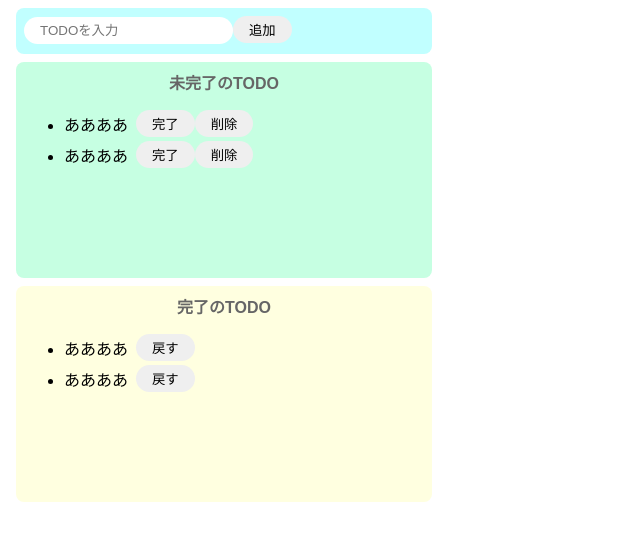
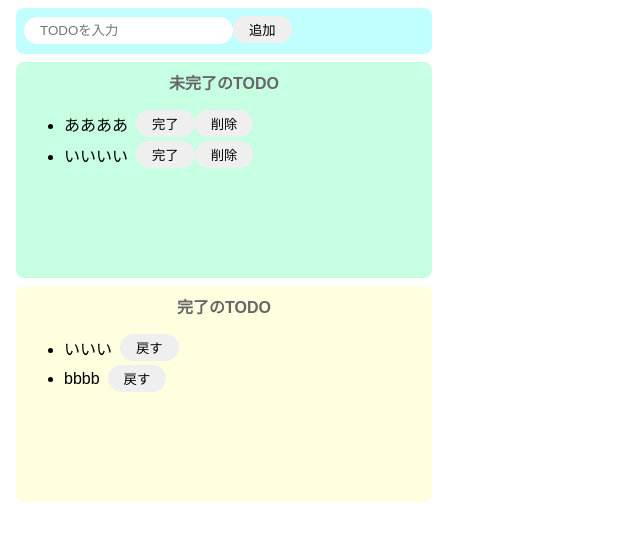
Before and after one commit to LibertyReman/todo-react, a React (Create React App) app: page / in a window 1280 px wide. Shown: the top 540 px of the page, without its empty margins (0-640 px from the left). Built offline with nearby package versions, Linux system fonts and the light colour scheme.

Commit message:
タスク追加機能の実装

```diff
--- a/src/App.jsx
+++ b/src/App.jsx
@@ -1,39 +1,62 @@
-import React from "react";
+import React, { useState } from "react";
 import "./styles.css";
 
 export const App = () => {
+  const [todoText, setTodoText] = useState("");
+  const [incompleteTodos, setIncompleteTodos] = useState([
+    "ああああ",
+    "いいいい"
+  ]);
+  const [completeTodos, setCompleteTodos] = useState(["いいい", "bbbb"]);
+
+  const onChangeTodoText = (event) => setTodoText(event.target.value);
+
+  const onClickAdd = () => {
+    if (todoText === "") return;
+    //alert(todoText);
+    // 配列コピーしてtodoTextを最後に追加
+    const newTodos = [...incompleteTodos, todoText];
+    setIncompleteTodos(newTodos);
+    setTodoText("");
+  };
+
   return (
     <>
       <div className="input-area">
-        <input placeholder="TODOを入力" />
-        <button>追加</button>
+        <input
+          placeholder="TODOを入力"
+          value={todoText}
+          onChange={onChangeTodoText}
+        />
+        <button onClick={onClickAdd}>追加</button>
       </div>
       <div className="incomplete-area">
         <p className="title">未完了のTODO</p>
         <ul>
-          <div className="list-row">
-            <li>ああああ</li>
-            <button>完了</button>
-            <button>削除</button>
-          </div>
-          <div className="list-row">
-            <li>ああああ</li>
-            <button>完了</button>
-            <button>削除</button>
-          </div>
+          {/* ループ処理 */}
+          {incompleteTodos.map((todo) => {
+            return (
+              <div key={todo} className="list-row">
+                <li>{todo}</li>
+                <button>完了</button>
+                <button>削除</button>
+              </div>
+            );
+          })}
         </ul>
       </div>
       <div className="complete-area">
         <p className="title">完了のTODO</p>
         <ul>
-          <div className="list-row">
-            <li>ああああ</li>
-            <button>戻す</button>
-          </div>
-          <div className="list-row">
-            <li>ああああ</li>
-            <button>戻す</button>
-          </div>
+          {/* ループ処理 */}
+          {completeTodos.map((todo) => {
+            return (
+              <div key={todo} className="list-row">
+                <li>{todo}</li>
+                <button>戻す</button>
+              </div>
+            );
+          })}
         </ul>
       </div>
     </>
```
